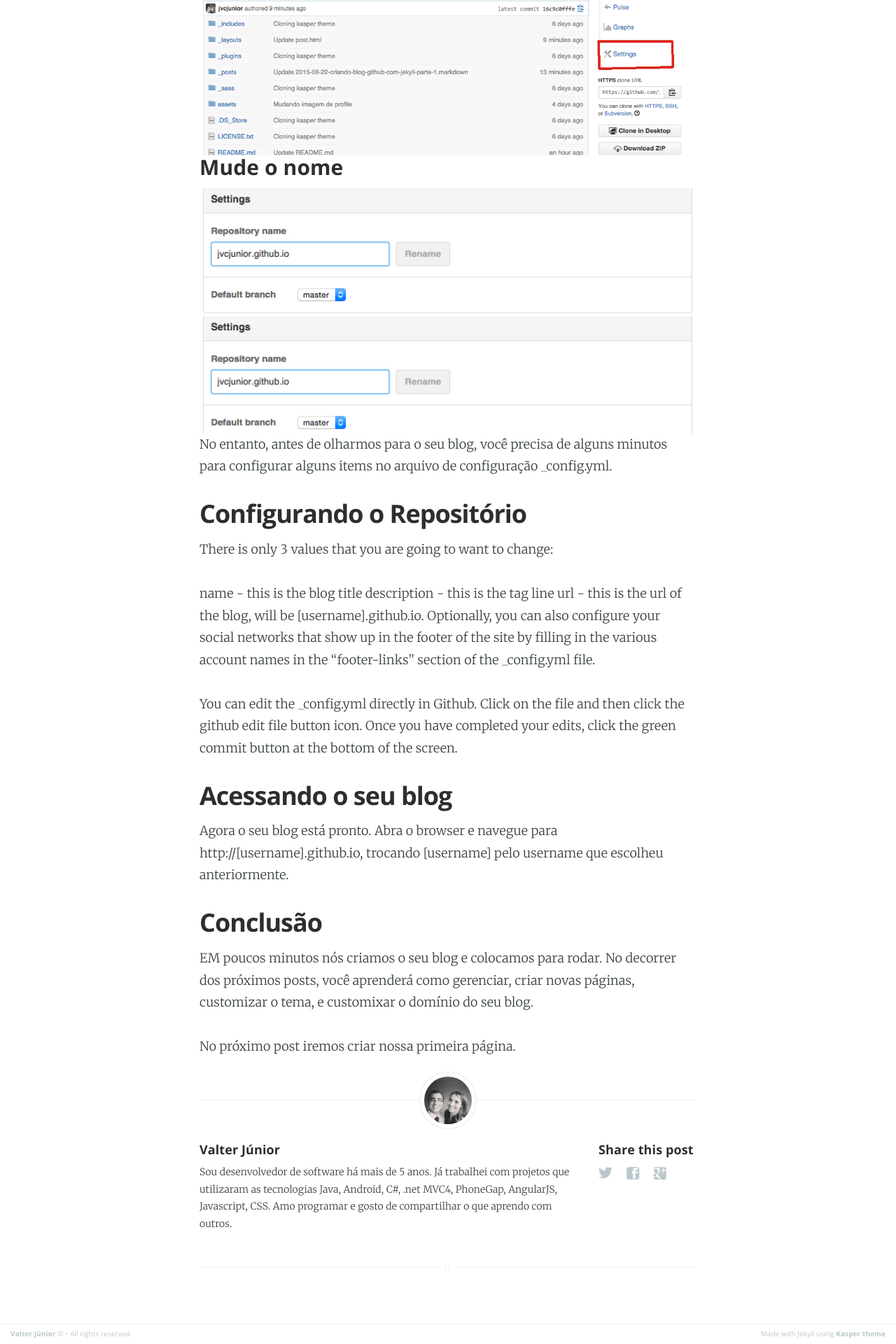
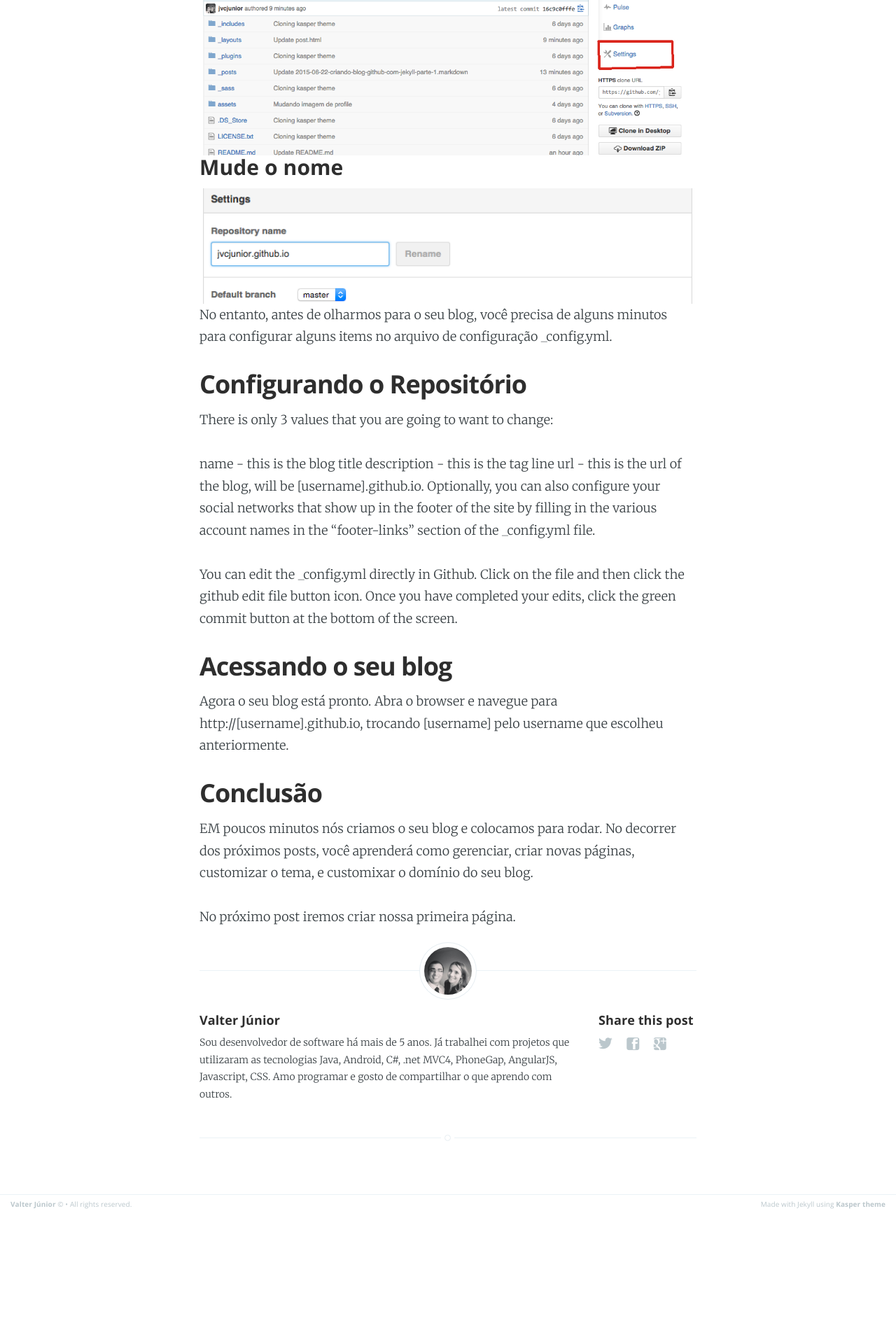
Before and after one commit to jvcjunior/jvcjunior.github.io, a Jekyll site: the page built from _posts/2015-06-22-criando-blog-github-com-jekyll-parte-1.markdown, in a window 1280 px wide. Shown: the part 1565-3485 px from the top of the page at 70% size. Built offline with Jekyll 4.4.1, drawn with Linux system fonts in a browser that asks for light colours; Markdown is read by kramdown in place of the engine named in the settings; comment, search, counter and statistics services are not loaded; after the commit the page ends 3300 px from its top, so only the background shows below that.

Commit message:
Update 2015-06-22-criando-blog-github-com-jekyll-parte-1.markdown

```diff
--- a/_posts/2015-06-22-criando-blog-github-com-jekyll-parte-1.markdown
+++ b/_posts/2015-06-22-criando-blog-github-com-jekyll-parte-1.markdown
@@ -35,7 +35,7 @@
 
 ### Mude o nome
  <figure>
-   <a class="img" href="{{ site.baseurl }}" style="background-image: url(/assets/images/github_rename_blog.png); background-size: 100%; display:block;width:100%; height: 350px;">
+   <a class="img" href="{{ site.baseurl }}" style="background-image: url(/assets/images/github_rename_blog.png); background-size: 100%; display:block;width:100%; height: 165px;">
 </a>
 </figure>
 
```
